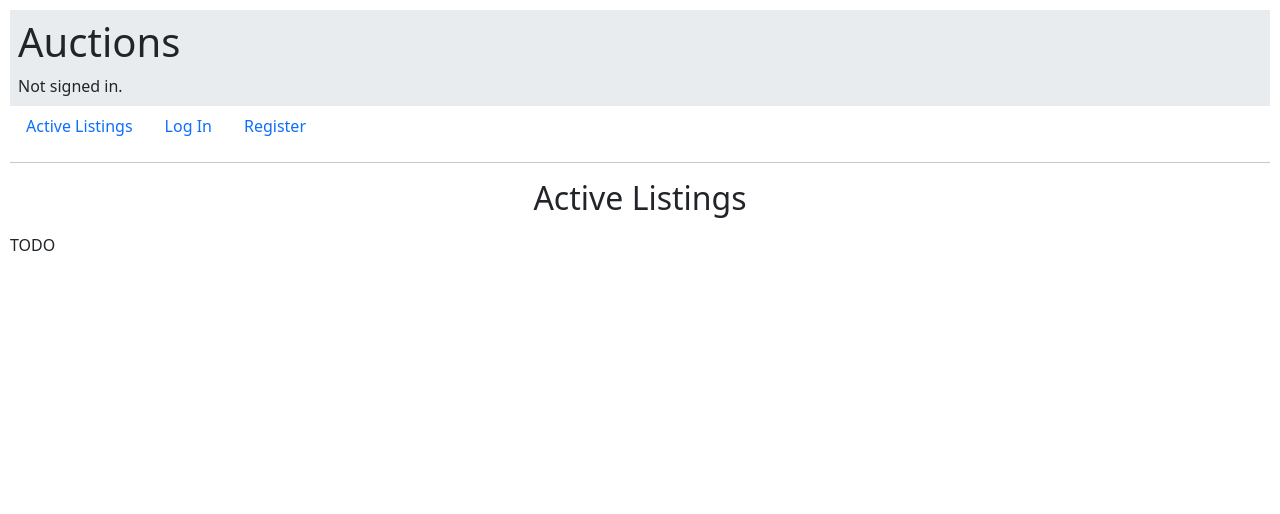
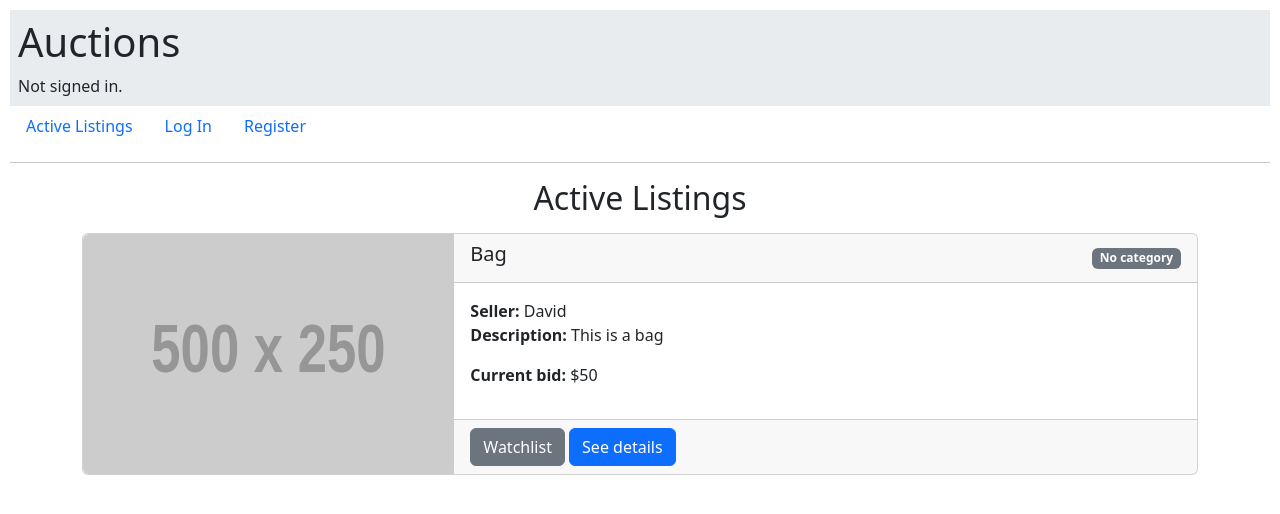
Before and after one commit to PritamUmaiya/commerce, a Django app: page / in a window 1280 px wide. Shown: the top 514 px of the page. Run offline with Django 3.2, Linux system fonts and the light colour scheme; data comes from the database, SQL or seed files in the repository; grey boxes labelled with a size stand in for pictures from a placeholder-image service; some libraries are stand-ins or nearby versions.

Commit message:
adding card

```diff
--- a/commerce/auctions/templates/auctions/index.html
+++ b/commerce/auctions/templates/auctions/index.html
@@ -3,5 +3,41 @@
 {% block body %}
     <h2 class="text-center mb-3">Active Listings</h2>
 
-    TODO
+
+    <div class="container">
+        {% for listing in listings %}
+
+            <div class="card mb-3">
+                <div class="row g-0">
+                    <div class="col-4">
+                        <image src="{% if listing.image %}{{ listing.image }}{% else %}https://placehold.jp/500x250.png{% endif %}" class="img-fluid rounded-start" style="width:100%;height:100%" alt="..." />
+                    </div>
+
+                    <div class="col-8">
+                        <div class="card-header d-flex justify-content-between align-items-center">
+                            <h5 class="card-title">{{ listing.title }}</h5>
+                            <span class="badge text-bg-secondary">{% if listing.category %}{{ listing.category }}{% else %}No category{% endif %}</span>
+                        </div>
+
+                        <div class="card-body">
+                            <p>
+                                <strong>Seller:</strong> {{ listing.user }}
+                                <br>
+                                <strong>Description:</strong> {{ listing.description }}
+                            </p>
+                            <p><strong>Current bid:</strong> ${{ listing.starting_bid }}</p>
+                        </div>
+                        <div class="card-footer">
+                            <a href="#" class="btn btn-secondary">Watchlist</a>
+                            <a href="#" class="btn btn-primary">See details</a>
+                        </div>
+                    </div>
+                </div>
+            </div>
+
+        {% empty %}
+            <h3 class="text-center">No active listings</h3>
+        {% endfor %}
+    </div>
+
 {% endblock %}
--- a/commerce/auctions/views.py
+++ b/commerce/auctions/views.py
@@ -17,7 +17,10 @@ class ListingForm(forms.Form):
 
 
 def index(request):
-    return render(request, "auctions/index.html")
+    listings = Listing.objects.all()
+    return render(request, "auctions/index.html", {
+        "listings": listings
+    })
 
 
 def login_view(request):
```
